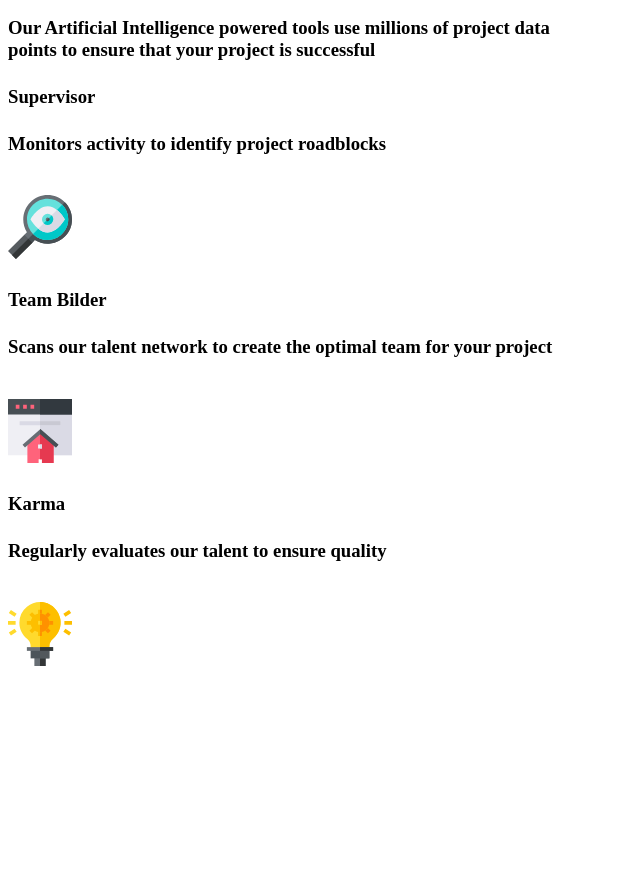
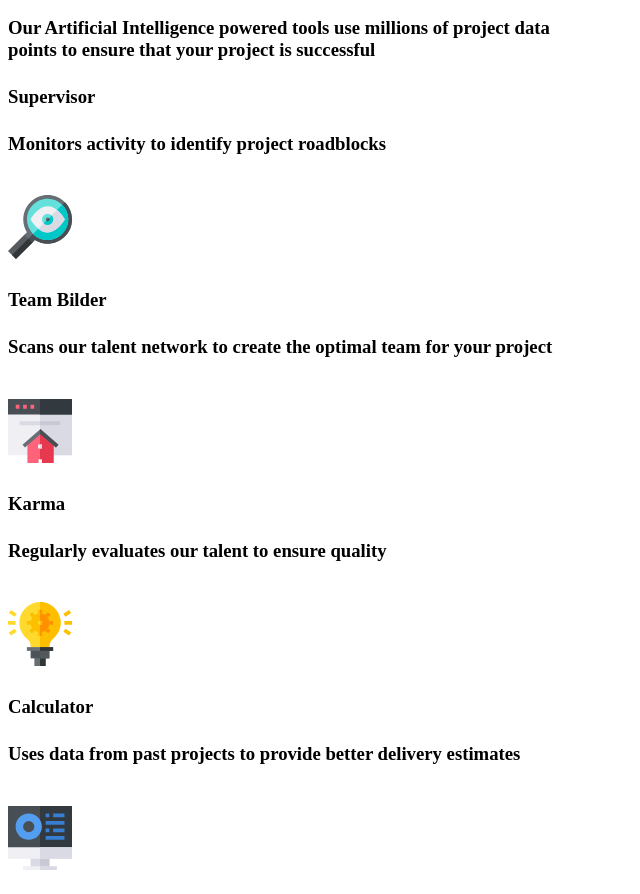
Before and after one commit to Grace-00/four-card-feature-section, a plain HTML site: page index.html in a window 1280 px wide. Shown: the part 110-1004 px from the top of the page, without its empty margins (0-640 px from the left). Before the commit the page ends 800 px from the top, so only its background shows below. Drawn offline with Linux system fonts and the light colour scheme.

Commit message:
created box container 4 + box 4

```diff
--- a/index.html
+++ b/index.html
@@ -43,6 +43,15 @@
                         </div>
                     </div>
 
+                    <div class="box-container-4">
+                        <div class="box box-4">
+                            <h4>Calculator</h4>
+                            <p>Uses data from past projects to provide better delivery estimates</p>
+                            <br>
+                            <img src="./icons/icon-calculator.svg" alt="icon-calculator" class="icon">
+                        </div>
+                    </div>
+                </div>
     </body>
 
 </html>
```
